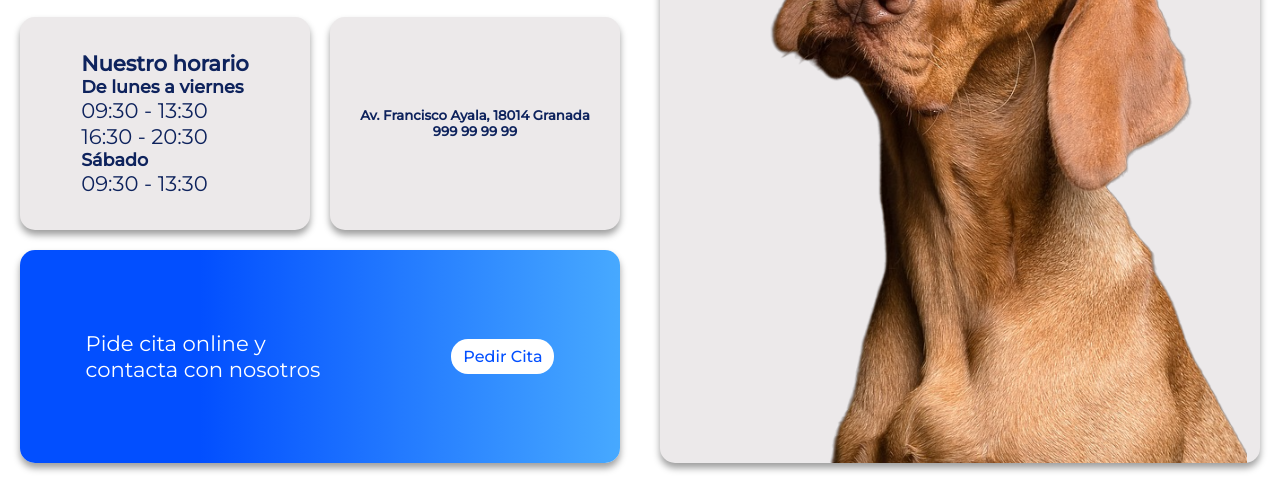
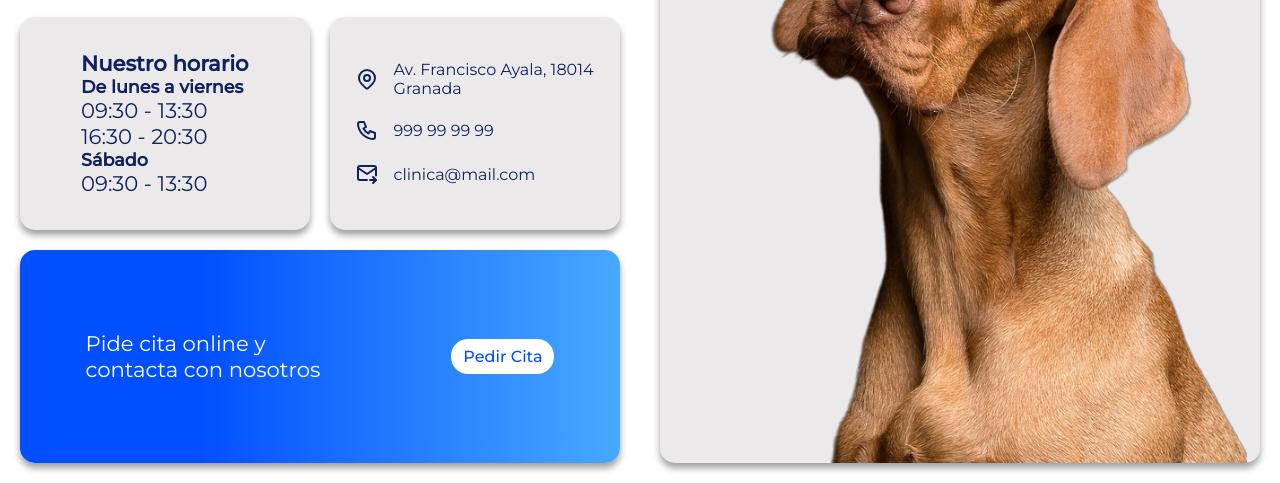
Before and after one commit to JoaquinJRG/rodriguez-joaquin-DIW-web, a plain HTML site: page fuente/index.html in a window 1280 px wide. Shown: the part 317-800 px from the top of the page. Drawn offline with nearby package versions, Linux system fonts and the light colour scheme.

Commit message:
Añado iconos

```diff
--- a/fuente/css/header.css
+++ b/fuente/css/header.css
@@ -38,9 +38,12 @@ header{
     height: 8vh;
     width: 100%;
     position: sticky;
+
+    user-select: none;
 }
 
 header img{
+    pointer-events: none;
     height: 100%;
     width: auto;
 }
--- a/fuente/css/index.css
+++ b/fuente/css/index.css
@@ -32,6 +32,7 @@ main{
 }
 
 #izq-titulo img{
+    pointer-events: none;
     height: 90%;
     width: auto;
 }
@@ -79,8 +80,9 @@ main{
     display: flex;
     flex-direction: column;
     justify-content: center;
-    align-items: center;
+    gap: 20px;
     width: 50%;
+    padding-left: 25px;
     border-radius: 15px;
     background-color: var(--gris);
 
@@ -88,6 +90,16 @@ main{
     -webkit-box-shadow: 0px 5px 7px 0px rgba(0,0,0,0.38);
     -moz-box-shadow: 0px 5px 7px 0px rgba(0,0,0,0.38);
     box-shadow: 0px 5px 7px 0px rgba(0,0,0,0.38);
+}
+
+.datos{
+    display: flex;
+    align-items: center;
+    gap: 15px;
+}
+
+.datos img {
+    pointer-events: none;
 }
 
 #izq-cita{
@@ -146,4 +158,6 @@ main{
 #der-caja img{
     height: 110%;
     width: auto;
+    pointer-events: none;
+    user-select: none;
 }
--- a/fuente/index.html
+++ b/fuente/index.html
@@ -56,8 +56,18 @@
                             </div>
                         </div>
                         <div id="info-datos">
-                            <h5>Av. Francisco Ayala, 18014 Granada</h5>
-                            <h5>999 99 99 99</h5>
+                            <div class="datos">
+                                <img src="/img/map-pin.svg">
+                                <span>Av. Francisco Ayala, 18014 Granada</span>
+                            </div>
+                            <div class="datos">
+                                <img src="/img/phone.svg">
+                                <span>999 99 99 99</span>
+                            </div>
+                            <div class="datos">
+                                <img src="/img/mail-forward.svg">
+                                <span>clinica@mail.com</span>
+                            </div>
                         </div>
                     </div>
                     <div id="izq-cita">
```
Also changed, not shown: img/mail-forward.svg (added), img/map-pin.svg (added), img/phone.svg (added).
